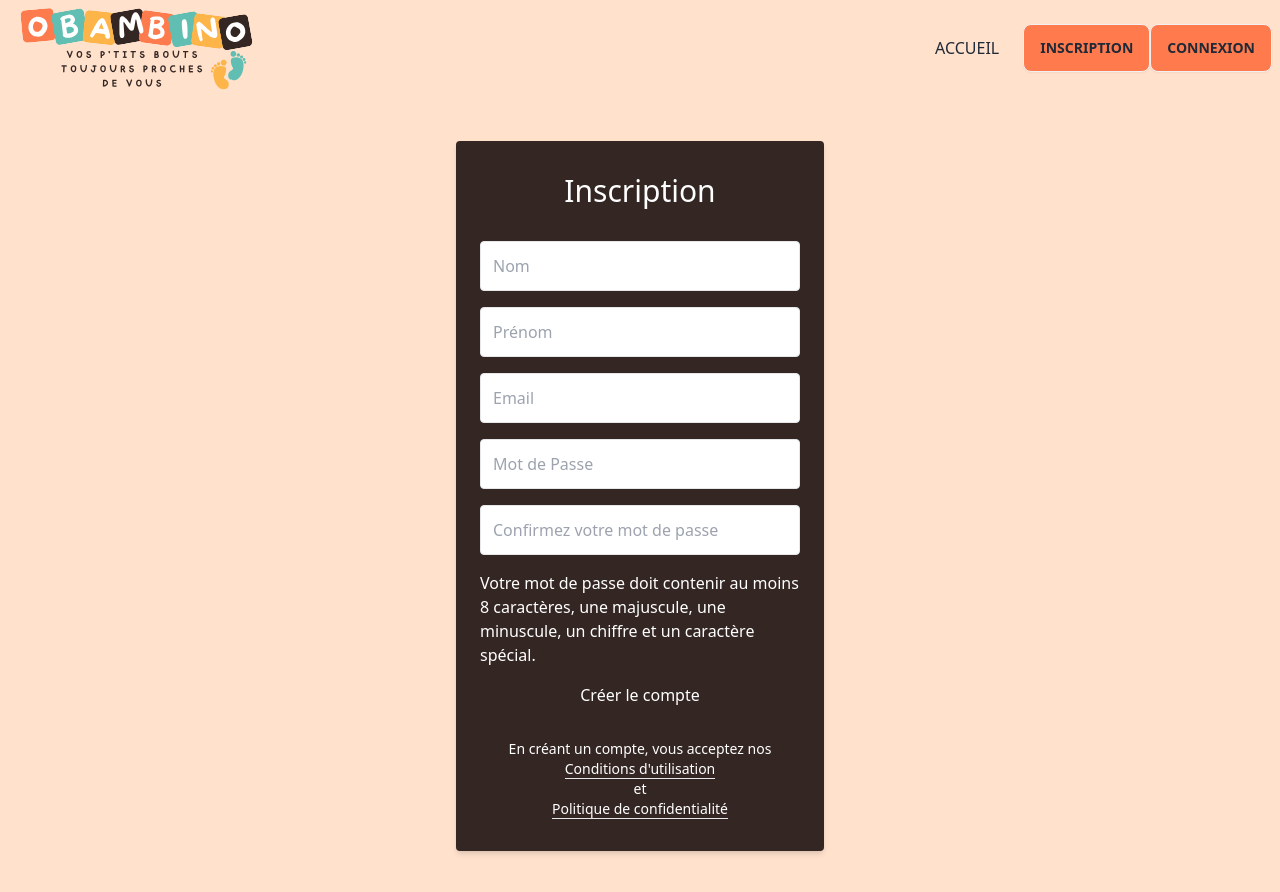
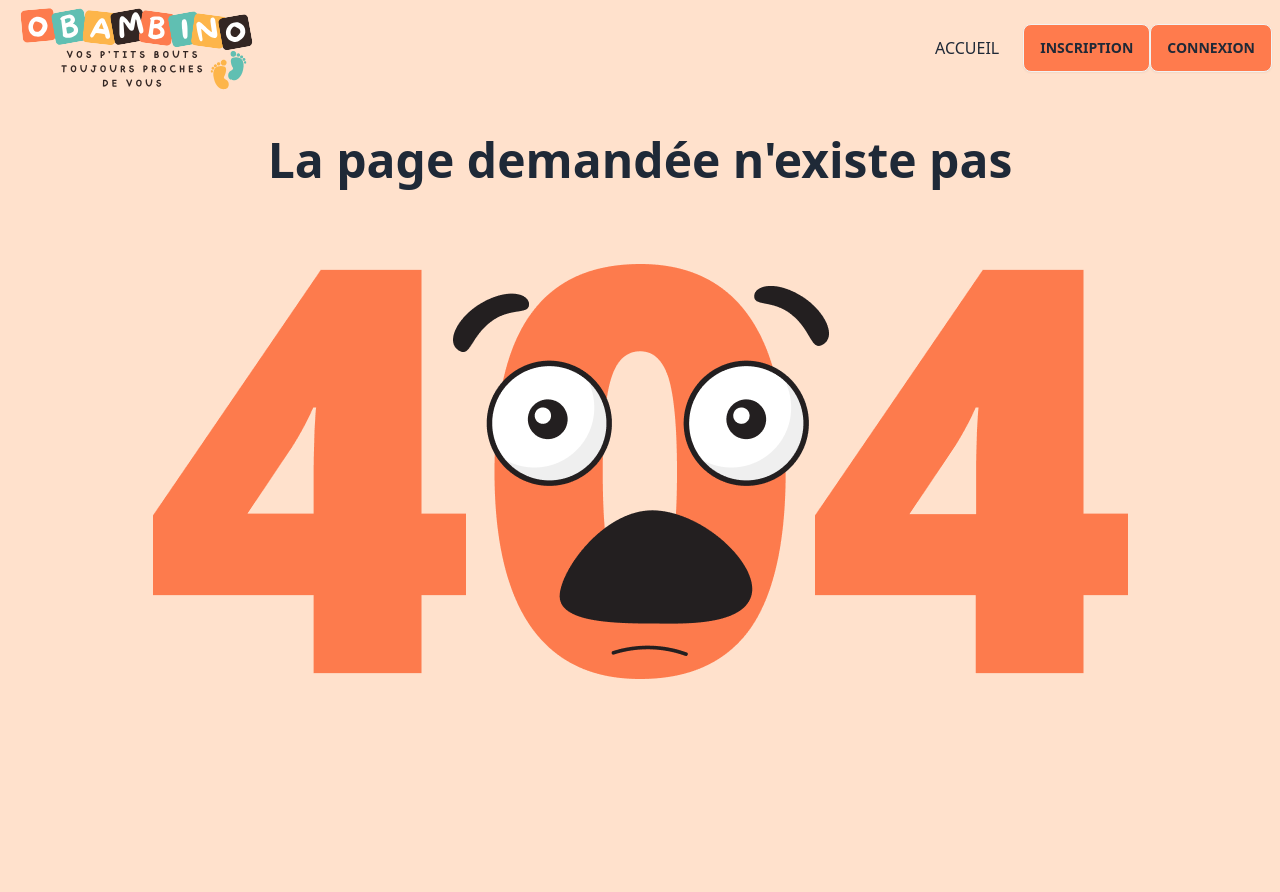
Before and after one commit to MennelSari/Obambino, a React (Vite) app: page /register in a window 1280 px wide. Shown: the top 892 px of the page. Built offline with nearby package versions, Linux system fonts and the light colour scheme.

Commit message:
updated route

```diff
--- a/src/App.tsx
+++ b/src/App.tsx
@@ -22,7 +22,7 @@ function App() {
 
     if (token) {
       axios.defaults.headers.common['Authorization'] = `Bearer ${token}`;
-      axios.get(`${URL_Server}api/secure/test`)
+      axios.get(`${URL_Server}/back/api/secure/test`)
         .then(response => {
           setUserData(response.data);
         })
@@ -37,12 +37,12 @@ function App() {
       <Router>
         <Routes>
           <Route path="/" element={<HomePublic/>}/>
-          <Route path="/register" element={<RegisterForm/>}/>
-          <Route path="/login" element={<LoginForm/>}/>
+          <Route path="/inscription" element={<RegisterForm/>}/>
+          <Route path="/connexion" element={<LoginForm/>}/>
           <Route path="/parent" element={userData ? <HomeParent userData={userData}/> : null}/>
-          <Route path="/meals" element={<MealsPage/>}/>
-          <Route path="/calendar" element={<Calendar/>}/>
-          <Route path="/children" element={userData ? <Children userData={userData}/> : null}/>
+          <Route path="/repas" element={<MealsPage/>}/>
+          <Route path="/calendrier" element={<Calendar/>}/>
+          <Route path="/enfants" element={userData ? <Children userData={userData}/> : null}/>
           <Route path="/absence/:childId" element={<Absence/>}/>
           <Route path="*" element={<ErrorPage/>}/>
         </Routes>
--- a/src/components/Absence.tsx
+++ b/src/components/Absence.tsx
@@ -83,7 +83,7 @@ const Absence = () => {
       setIsSuccess(true); // Set the success message to true
       setTimeout(() => { // Set a timeout to redirect the user after 3 seconds
         setIsSuccess(false);
-        navigate('/children');
+        navigate('/enfants');
       }, 3000);
 
       console.log(response.data);
--- a/src/components/RegisterForm.tsx
+++ b/src/components/RegisterForm.tsx
@@ -54,7 +54,7 @@ const RegisterForm = () => {
     }
 
     try {
-      const response = await axios.post(`${URL_Server}api/user/create`, formData);
+      const response = await axios.post(`${URL_Server}/back/api/user/create`, formData);
       console.log("ce que j'envoie :", response.data);
       setIsSuccess(true); // Set the success message to true
       setTimeout(() => { // Set a timeout to redirect the user after 3 seconds
```
